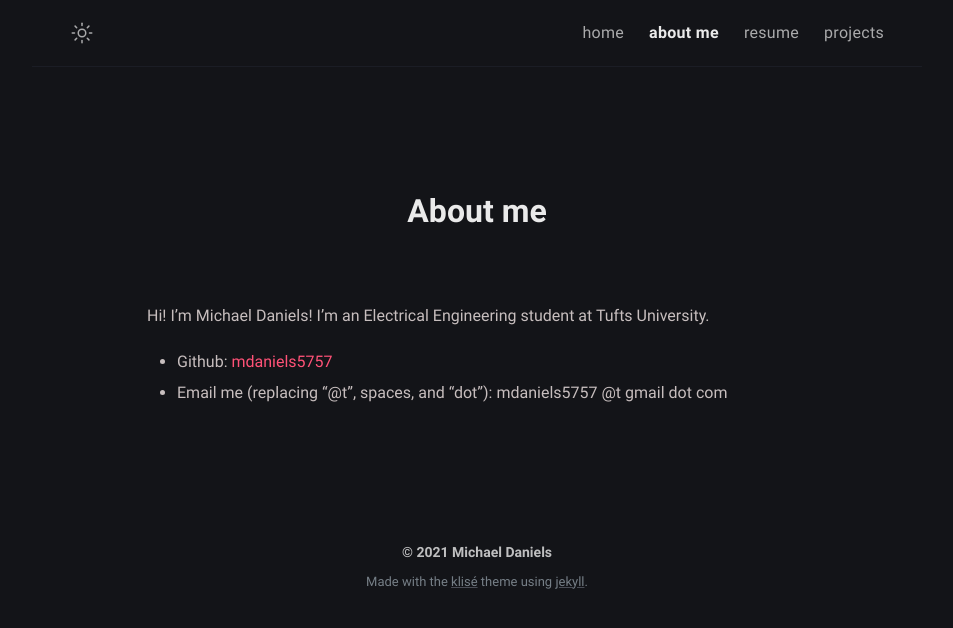
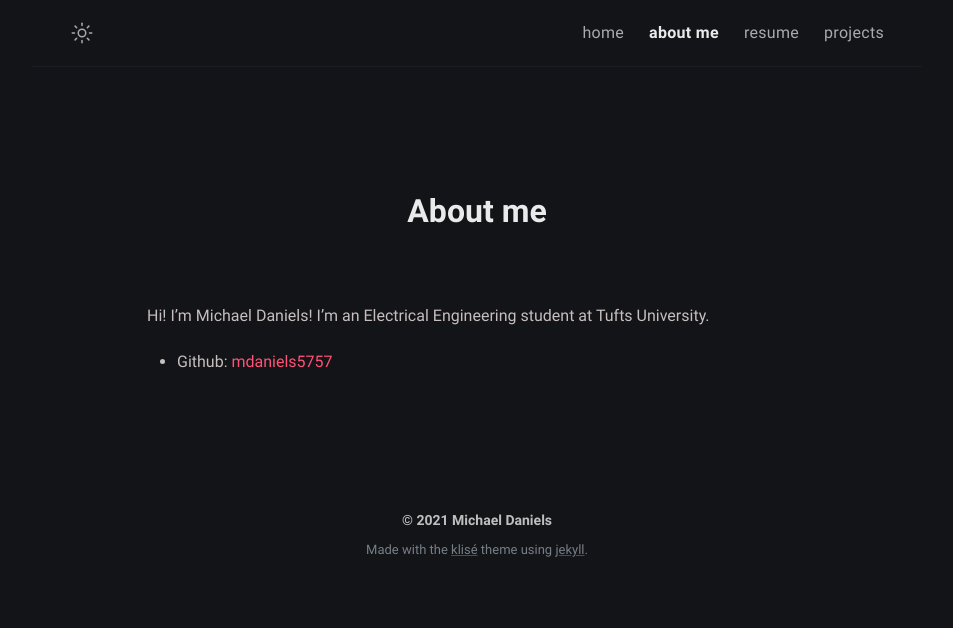
Before and after one commit to mdaniels5757/mdaniels5757.github.io, a Jekyll site: the page built from about.md, in a window 1280 px wide. Shown: the top 628 px of the page, without its empty margins (163-1116 px from the left). Built offline with Jekyll 4.4.1, drawn with Linux system fonts in a browser that asks for light colours.

Commit message:
Mess around

```diff
--- a/Gemfile
+++ b/Gemfile
@@ -22,7 +22,7 @@ group :jekyll_plugins do
   gem 'jekyll-feed', '~> 0.13.0'
   gem 'jekyll-sitemap', '~> 1.4'
   gem 'jekyll-compose', '~> 0.12.0'
-  gem 'jekyll-postfiles', '~> 3.1'
+  #gem 'jekyll-postfiles', '~> 3.1'
 end
 
 # Windows does not include zoneinfo files, so bundle the tzinfo-data gem
--- a/_config.yml
+++ b/_config.yml
@@ -18,7 +18,7 @@ author:
   github: mdaniels5757
   twitter: mdaniels5757
   facebook: mdaniels5757
-  email: mdaniels5757@gmail.com # your contact adress
+  email: michael@michaeldaniels.me # your contact address
   avatar: /assets/img/avatar.jpg # change with your own avatar
 
 # Url settings
@@ -75,9 +75,10 @@ exclude:
   - README.md
   - node_modules
   - CODE_OF_CONDUCT.md
+  - .idea/
 
 # Plugins
 plugins:
   - jekyll-feed
   - jekyll-sitemap
-  - jekyll-postfiles
+#  - jekyll-postfiles
--- a/_layouts/404.html
+++ b/_layouts/404.html
@@ -13,7 +13,7 @@ layout: compress
       <div class="not-found">
         <div class="container">
           <div class="title">404</div>
-          <p class="phrase">😕 Hmm... Seems you lost from my journey.</p>
+          <p class="phrase">😕 Hmm... It seems you got lost.</p>
           <a class="solution" href="{{ site.url }}">back home</a>
         </div>
       </div>
--- a/about.md
+++ b/about.md
@@ -9,4 +9,3 @@ comments: false
 Hi! I'm Michael Daniels! I'm an Electrical Engineering student at Tufts University.
 
 - Github: [mdaniels5757](https://github.com/{{ site.author.github }})
-- Email me (replacing "@t", spaces, and "dot"): mdaniels5757 @t gmail dot com
```
Also changed, not shown: 404.md (+1 -1 lines), 1 other file.
